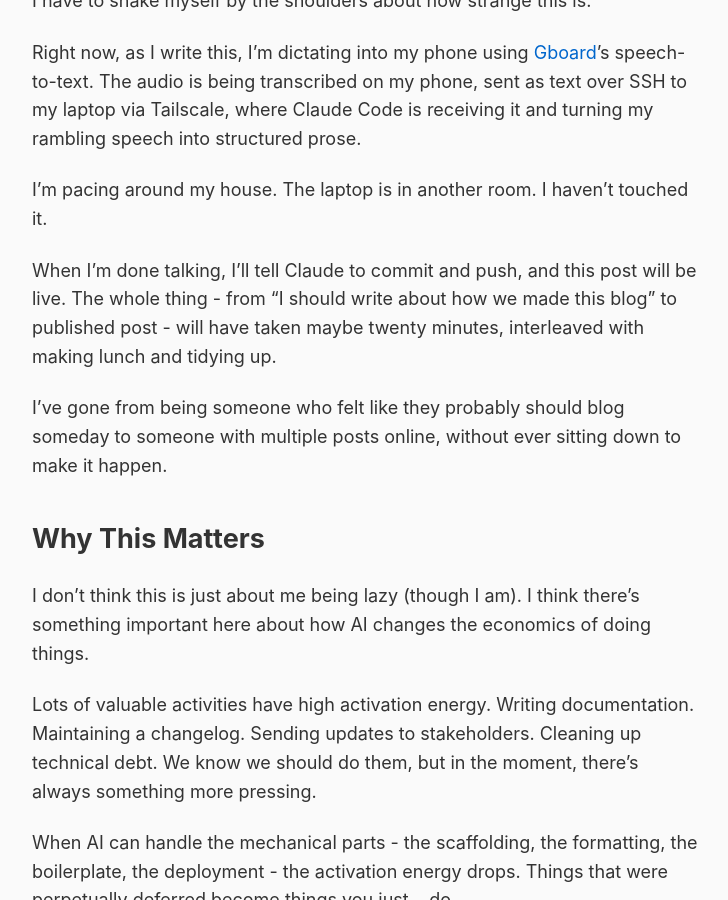
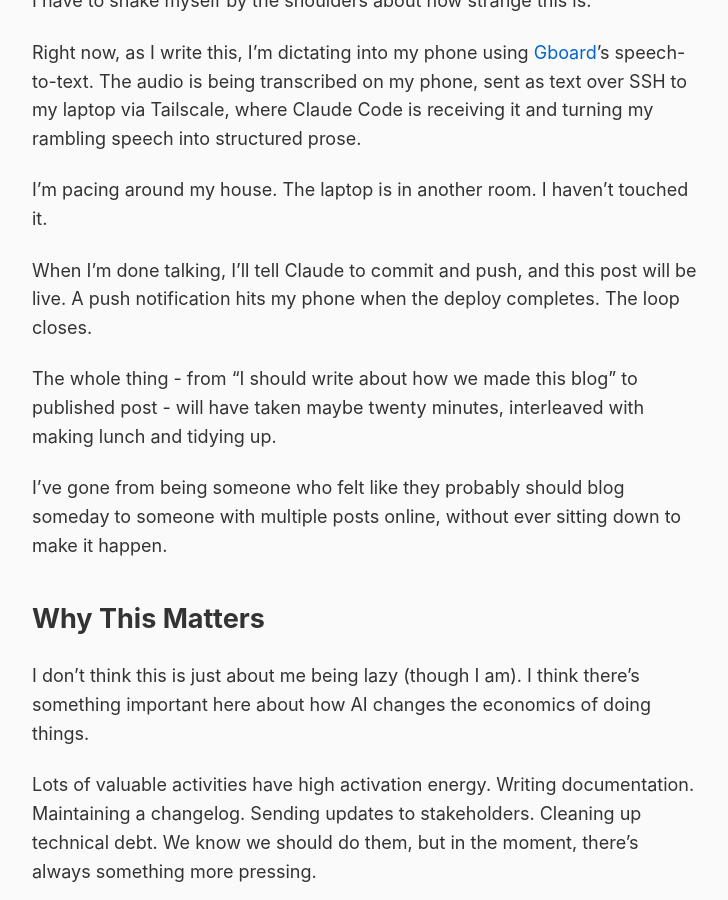
Before and after one commit to rob137/rob137.github.io, a Jekyll site: the page built from _posts/2026-01-02-how-this-blog-exists.md, in a window 1280 px wide and 900 px high, scrolled down 4491 px. Shown: the whole window, without its empty margins (275-1003 px from the left). Built offline with Jekyll 4.4.1, drawn with Linux system fonts in a browser that asks for light colours.

Commit message:
How This Blog Exists: add notification loop detail

```diff
--- a/_posts/2026-01-02-how-this-blog-exists.md
+++ b/_posts/2026-01-02-how-this-blog-exists.md
@@ -97,7 +97,9 @@ Right now, as I write this, I'm dictating into my phone using [Gboard](https://p
 
 I'm pacing around my house. The laptop is in another room. I haven't touched it.
 
-When I'm done talking, I'll tell Claude to commit and push, and this post will be live. The whole thing - from "I should write about how we made this blog" to published post - will have taken maybe twenty minutes, interleaved with making lunch and tidying up.
+When I'm done talking, I'll tell Claude to commit and push, and this post will be live. A push notification hits my phone when the deploy completes. The loop closes.
+
+The whole thing - from "I should write about how we made this blog" to published post - will have taken maybe twenty minutes, interleaved with making lunch and tidying up.
 
 I've gone from being someone who felt like they probably should blog someday to someone with multiple posts online, without ever sitting down to make it happen.
 
```
